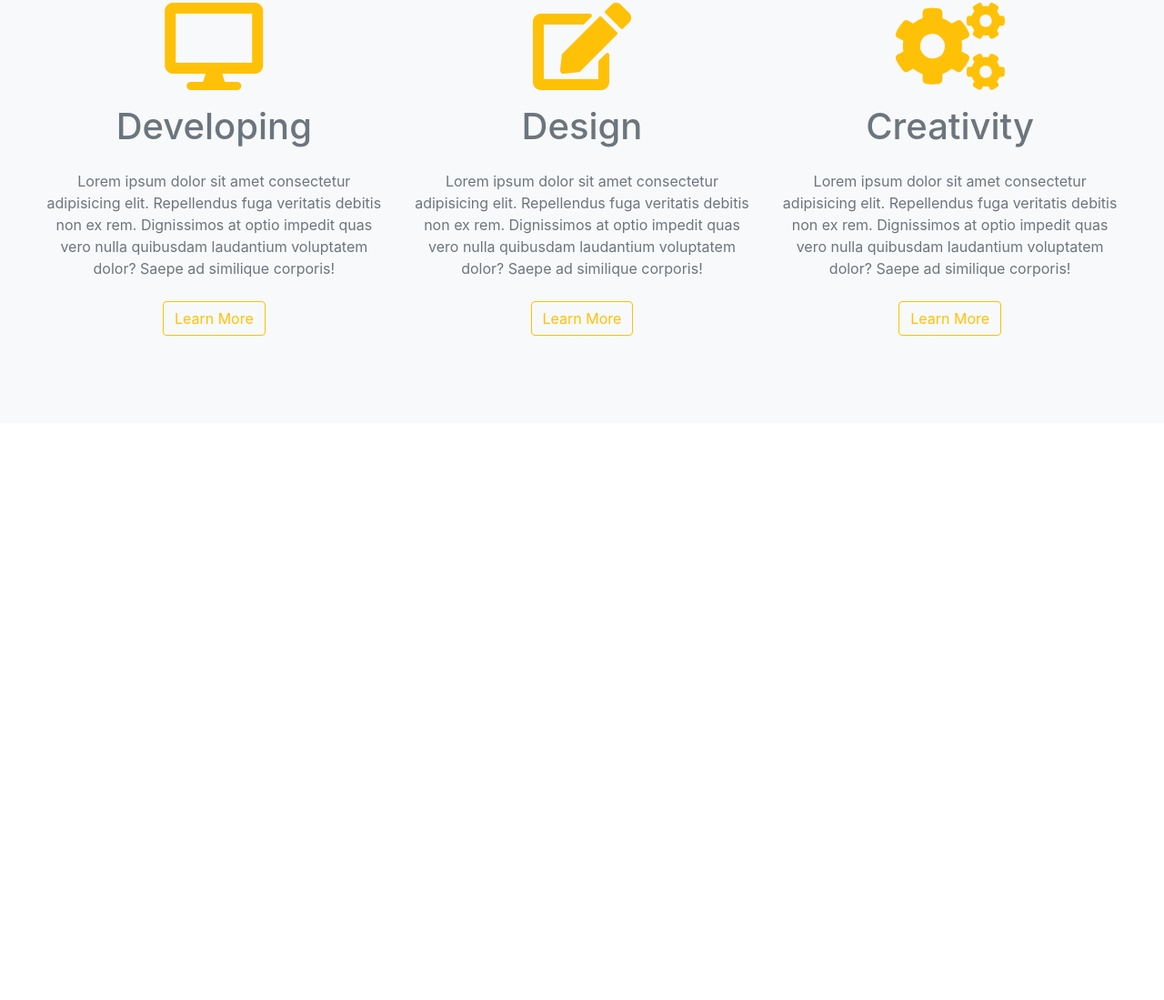
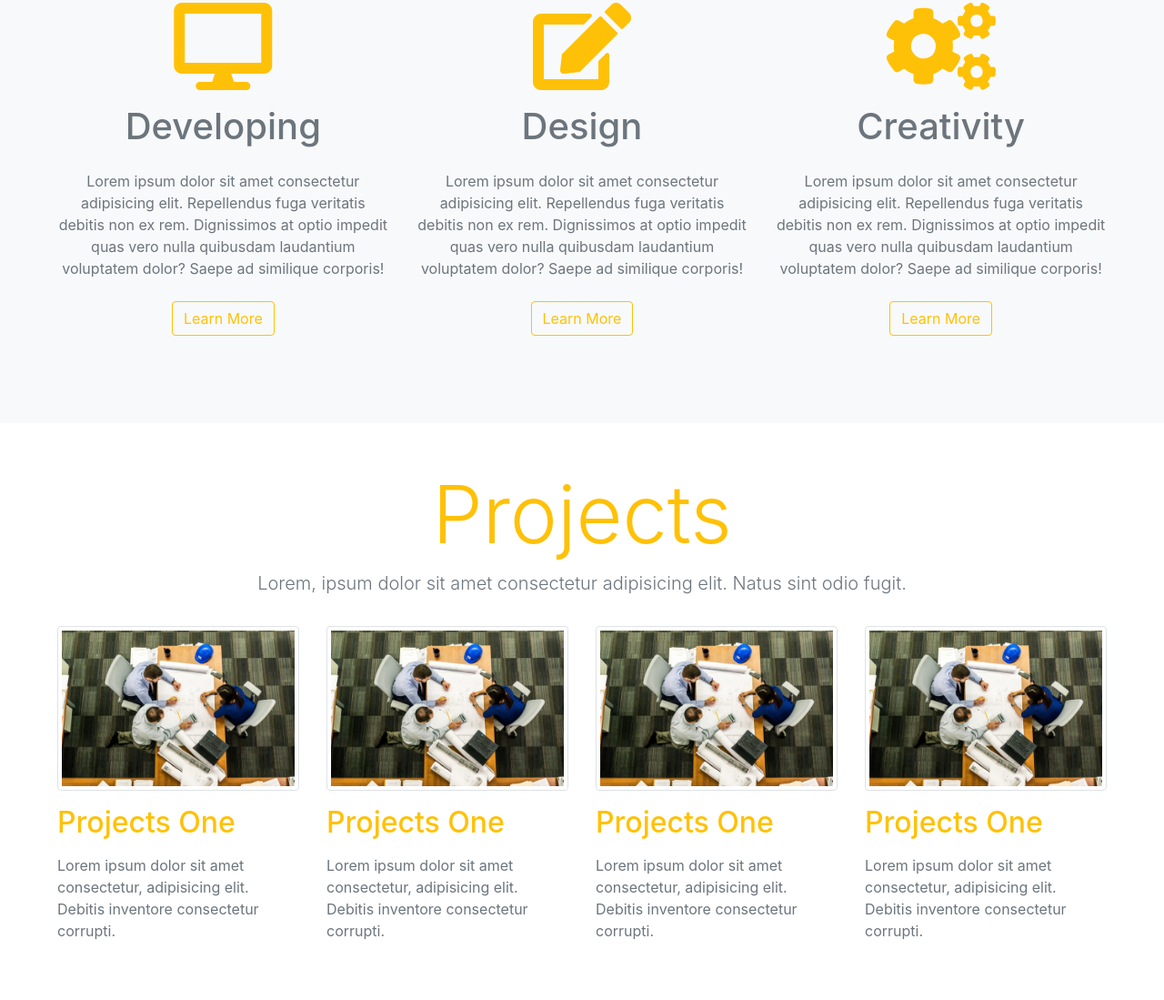
Before and after one commit to Chrislinlin/bs_practice, a plain HTML site: page index.html in a window 1280 px wide. Shown: the part 1021-2120 px from the top of the page at 91% size. Before the commit the page ends 1486 px from the top, so only its background shows below. Drawn offline with nearby package versions, Linux system fonts and the light colour scheme.

Commit message:
add img and basic html part

```diff
--- a/index.html
+++ b/index.html
@@ -87,11 +87,11 @@
     <section class="bg-light p-5">
         <div class="container-fluid">
             <!--title-->
-        </div>
             <div class="row">
                 <div class="col text-center mb-3">
                     <h1 class="text-warning display-2">Skills</h1>
-                <p class="lead text-secondary">Lorem, ipsum dolor sit amet consectetur adipisicing elit. Natus sint odio
+                    <p class="lead text-secondary">Lorem, ipsum dolor sit amet consectetur adipisicing elit. Natus sint
+                        odio
                         fugit.</p>
                 </div>
             </div>
@@ -102,7 +102,8 @@
                     <h1 class="text-secondary">Developing</h1>
                     <p class="text-muted my-4">Lorem ipsum dolor sit amet consectetur adipisicing elit. Repellendus fuga
                         veritatis debitis non ex
-                    rem. Dignissimos at optio impedit quas vero nulla quibusdam laudantium voluptatem dolor? Saepe ad
+                        rem. Dignissimos at optio impedit quas vero nulla quibusdam laudantium voluptatem dolor? Saepe
+                        ad
                         similique corporis!</p>
                     <a href="#" class="btn btn-outline-warning">Learn More</a>
 
@@ -112,7 +113,8 @@
                     <h1 class="text-secondary">Design</h1>
                     <p class="text-muted my-4">Lorem ipsum dolor sit amet consectetur adipisicing elit. Repellendus fuga
                         veritatis debitis non ex
-                    rem. Dignissimos at optio impedit quas vero nulla quibusdam laudantium voluptatem dolor? Saepe ad
+                        rem. Dignissimos at optio impedit quas vero nulla quibusdam laudantium voluptatem dolor? Saepe
+                        ad
                         similique corporis!</p>
                     <a href="#" class="btn btn-outline-warning">Learn More</a>
                 </div>
@@ -121,14 +123,59 @@
                     <h1 class="text-secondary">Creativity</h1>
                     <p class="text-muted my-4">Lorem ipsum dolor sit amet consectetur adipisicing elit. Repellendus fuga
                         veritatis debitis non ex
-                    rem. Dignissimos at optio impedit quas vero nulla quibusdam laudantium voluptatem dolor? Saepe ad
+                        rem. Dignissimos at optio impedit quas vero nulla quibusdam laudantium voluptatem dolor? Saepe
+                        ad
                         similique corporis!</p>
                     <a href="#" class="btn btn-outline-warning">Learn More</a>
                 </div>
             </div>
-
+        </div>
     </section>
     <!-------End of skills section------------>
+
+    <!------projects section------------->
+    <section class="p-5">
+        <div class="container-fluid">
+            <!--title-->
+            <div class="row">
+                <div class="col text-center mb-3">
+                    <h1 class="text-warning display-2">Projects</h1>
+                    <p class="lead text-secondary">Lorem, ipsum dolor sit amet consectetur adipisicing elit. Natus sint
+                        odio fugit.</p>
+                </div>
+            </div>
+            <!-- end of title-->
+            <div class="row">
+                <div class="col-lg-3">
+                    <img src="./images/project1.jpg" class="img-thumbnail">
+                    <h2 class="my-3 text-warning">Projects One</h2>
+                    <p class="text-muted">Lorem ipsum dolor sit amet consectetur, adipisicing elit. Debitis inventore
+                        consectetur corrupti.</p>
+                </div>
+                <div class="col-lg-3">
+                    <img src="./images/project1.jpg" class="img-thumbnail">
+                    <h2 class="my-3 text-warning">Projects One</h2>
+                    <p class="text-muted">Lorem ipsum dolor sit amet consectetur, adipisicing elit. Debitis inventore
+                        consectetur corrupti.</p>
+                </div>
+                <div class="col-lg-3">
+                    <img src="./images/project1.jpg" class="img-thumbnail">
+                    <h2 class="my-3 text-warning">Projects One</h2>
+                    <p class="text-muted">Lorem ipsum dolor sit amet consectetur, adipisicing elit. Debitis inventore
+                        consectetur corrupti.</p>
+                </div>
+                <div class="col-lg-3">
+                    <img src="./images/project1.jpg" class="img-thumbnail">
+                    <h2 class="my-3 text-warning">Projects One</h2>
+                    <p class="text-muted">Lorem ipsum dolor sit amet consectetur, adipisicing elit. Debitis inventore
+                        consectetur corrupti.</p>
+                </div>
+            </div>
+
+
+        </div>
+    </section>
+    <!------end ofprojects section------------->
 
     <!------jQury CDN--------------->
     <script src="https://code.jquery.com/jquery-3.5.1.min.js"
```
Also changed, not shown: images/kid1.jpg (added), images/kid2.jpg (added), images/kid3.jpg (added), images/project1.jpg (added), images/project2.jpg (added), images/project3.jpg (added), images/project4.jpg (added), images/title-img.png (added). Lines whose indentation alone changed are shown as unchanged.
